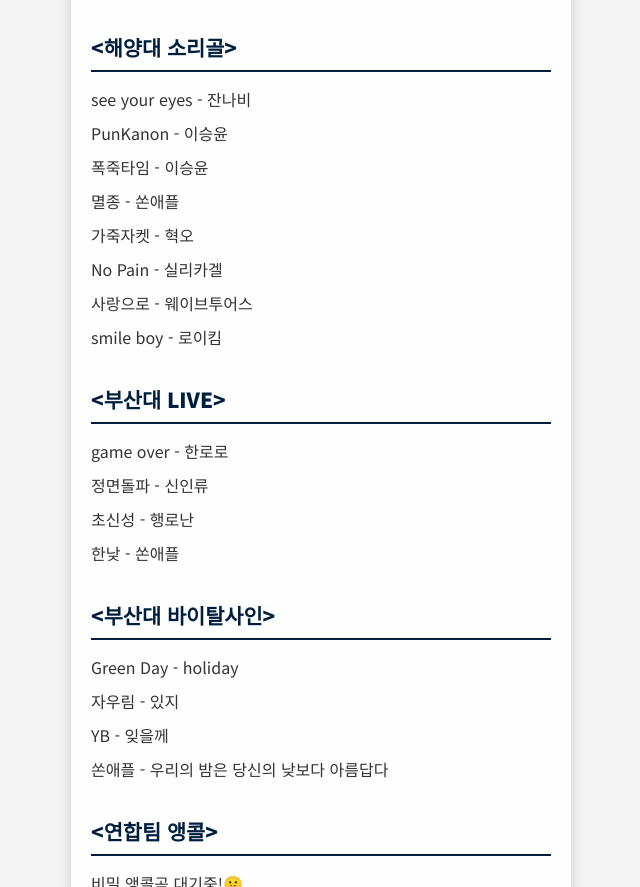
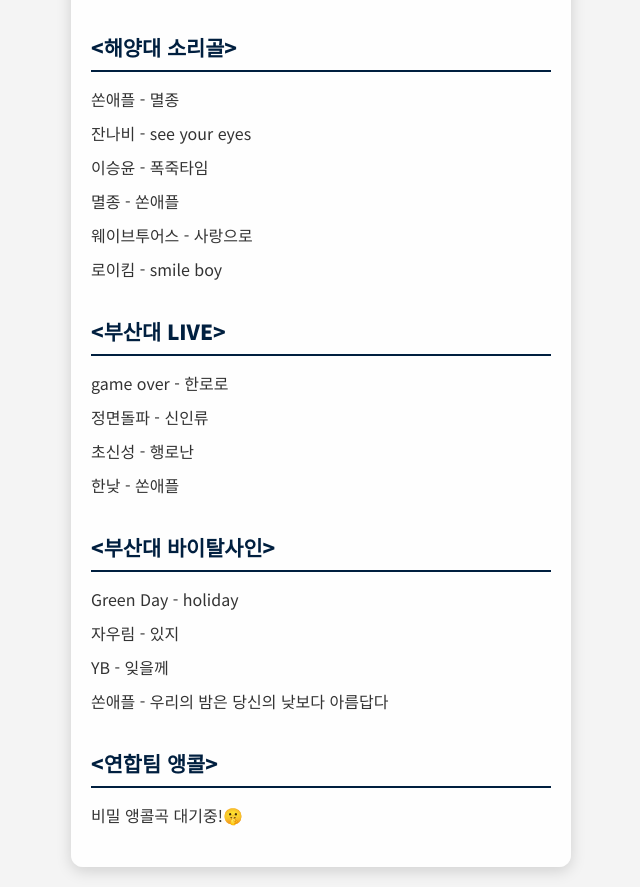
Before and after one commit to jiminingya/band-setlist2, a plain HTML site: page index.html in a window 1280 px wide. Shown: the part 968-1855 px from the top of the page, without its empty margins (319-959 px from the left). Drawn offline with Linux system fonts and the light colour scheme.

Commit message:
Update index.html

```diff
--- a/index.html
+++ b/index.html
@@ -237,14 +237,12 @@
 
         <h2>&lt;해양대 소리골&gt;</h2>
         <ul>
-            <li>see your eyes - 잔나비</li>
-            <li>PunKanon - 이승윤</li>
-            <li>폭죽타임 - 이승윤</li>
+            <li>쏜애플 - 멸종</li>
+            <li>잔나비 - see your eyes</li>
+            <li>이승윤 - 폭죽타임</li>
             <li>멸종 - 쏜애플</li>
-            <li>가죽자켓 - 혁오</li>
-            <li>No Pain - 실리카겔</li>
-            <li>사랑으로 - 웨이브투어스</li>
-            <li>smile boy - 로이킴</li>
+            <li>웨이브투어스 - 사랑으로 </li>
+            <li>로이킴 - smile boy </li>
         </ul>
 
         <h2>&lt;부산대 LIVE&gt;</h2>
```
